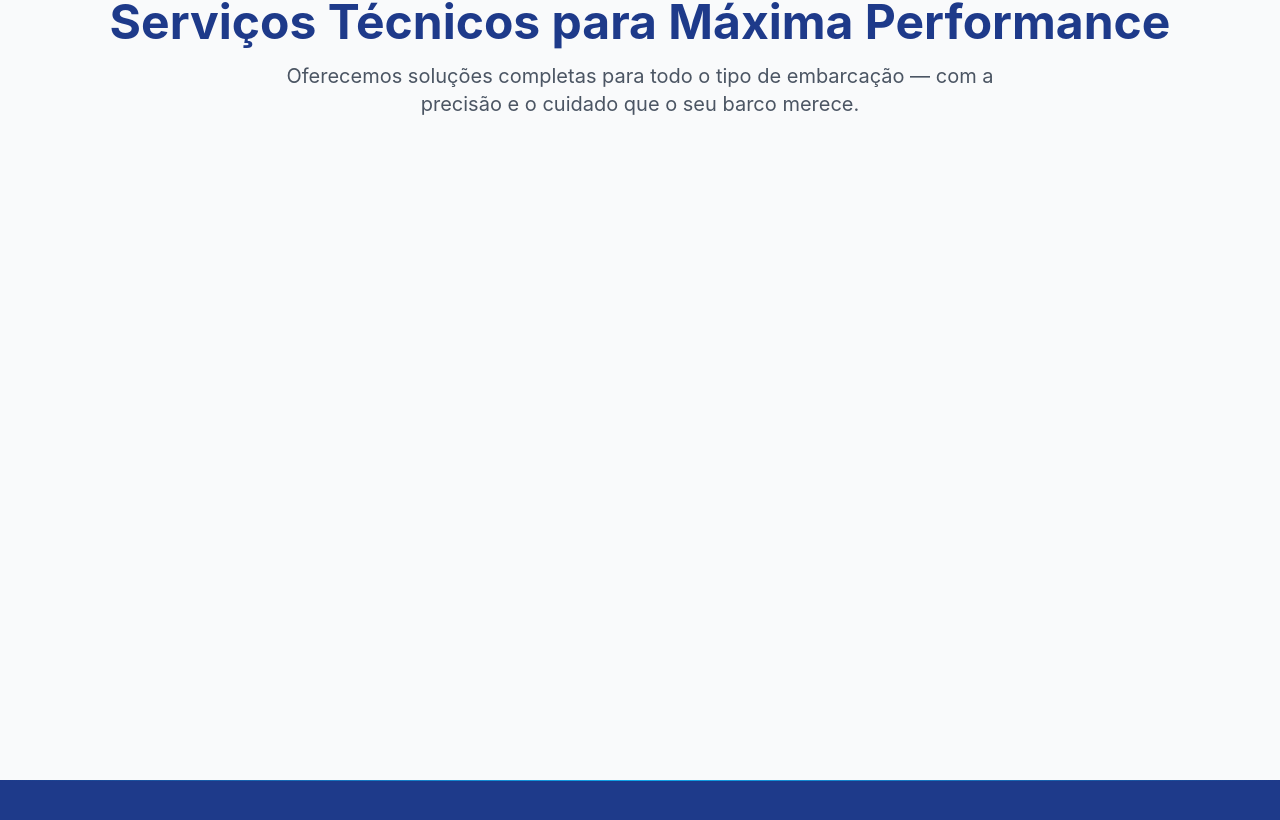
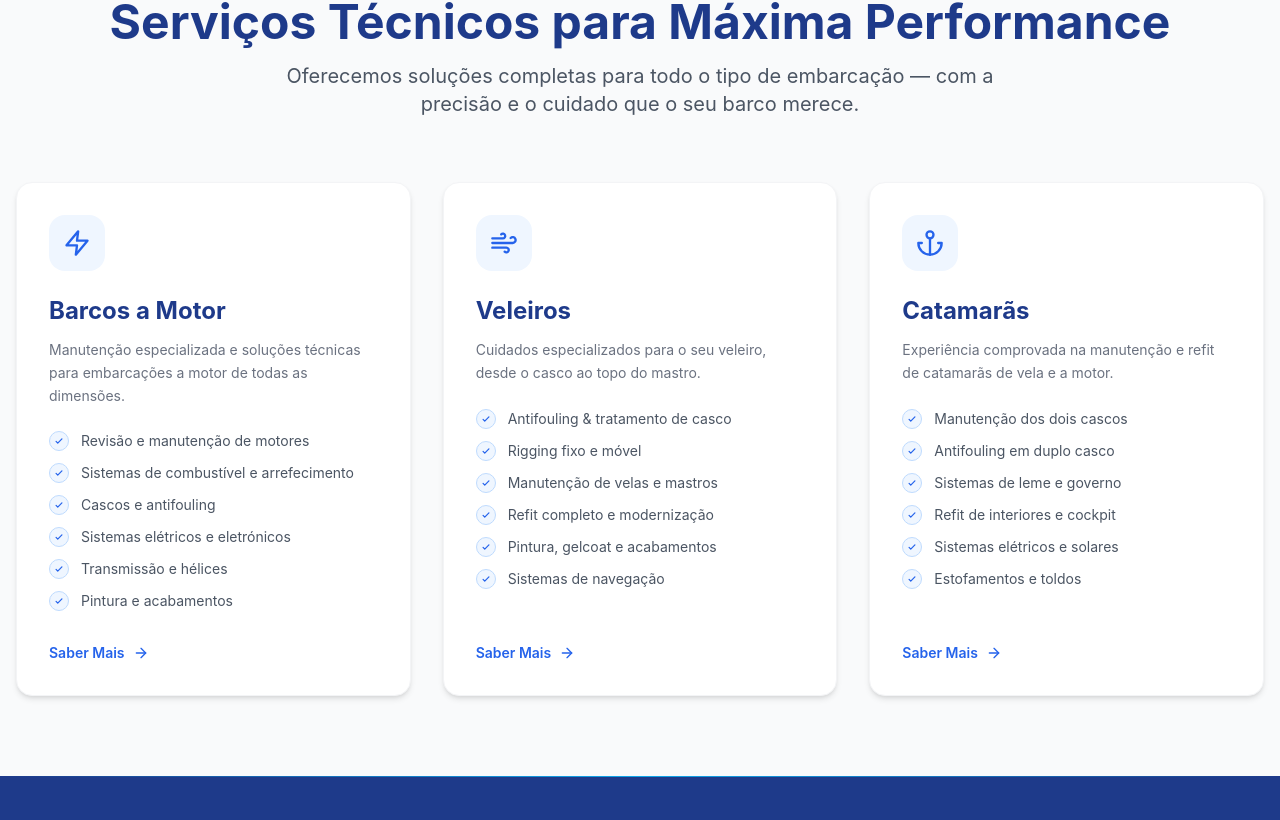
Before and after one commit to eliterunning54-hub/Dm, a React (Vite) app: page / in a window 1280 px wide. Shown: the part 1218-2038 px from the top of the page. Built offline with nearby package versions, Linux system fonts and the light colour scheme.

Commit message:
Update Home.jsx

```diff
--- a/src/pages/Home.jsx
+++ b/src/pages/Home.jsx
@@ -15,10 +15,7 @@ const Home = () => {
     gsap.from('.hero-subtitle', { opacity: 0, y: 30, duration: 1, delay: 0.6 });
     gsap.from('.hero-buttons', { opacity: 0, y: 30, duration: 1, delay: 0.9 });
 
-    gsap.from('.boat-card', {
-      scrollTrigger: { trigger: '.services-section', start: 'top 80%' },
-      opacity: 0, y: 50, stagger: 0.2, duration: 0.8
-    });
+    // Cards com efeito apenas no hover via CSS (ver className nos cards)
 
     // Animação da secção veleiro
     gsap.from('.veleiro-content', {
@@ -79,6 +76,48 @@ const Home = () => {
     'Rigging & Manutenção de Mastros',
     'Refit Completo & Modernização',
     'Pintura, Gelcoat & Acabamentos',
+  ];
+
+  const boatTypes = [
+    {
+      icon: Zap,
+      title: 'Barcos a Motor',
+      description: 'Manutenção especializada e soluções técnicas para embarcações a motor de todas as dimensões.',
+      items: [
+        'Revisão e manutenção de motores',
+        'Sistemas de combustível e arrefecimento',
+        'Cascos e antifouling',
+        'Sistemas elétricos e eletrónicos',
+        'Transmissão e hélices',
+        'Pintura e acabamentos',
+      ]
+    },
+    {
+      icon: Wind,
+      title: 'Veleiros',
+      description: 'Cuidados especializados para o seu veleiro, desde o casco ao topo do mastro.',
+      items: [
+        'Antifouling & tratamento de casco',
+        'Rigging fixo e móvel',
+        'Manutenção de velas e mastros',
+        'Refit completo e modernização',
+        'Pintura, gelcoat e acabamentos',
+        'Sistemas de navegação',
+      ]
+    },
+    {
+      icon: Anchor,
+      title: 'Catamarãs',
+      description: 'Experiência comprovada na manutenção e refit de catamarãs de vela e a motor.',
+      items: [
+        'Manutenção dos dois cascos',
+        'Antifouling em duplo casco',
+        'Sistemas de leme e governo',
+        'Refit de interiores e cockpit',
+        'Sistemas elétricos e solares',
+        'Estofamentos e toldos',
+      ]
+    }
   ];
 
   return (
@@ -167,28 +206,36 @@ const Home = () => {
 
           {/* Cards */}
           <div className="grid md:grid-cols-3 gap-8">
+            {boatTypes.map((boat, index) => {
+              const Icon = boat.icon;
+              return (
+                <div
+                  key={index}
+                  className="boat-card group bg-white p-8 rounded-2xl border border-gray-100 flex flex-col cursor-pointer
+                    shadow-md
+                    transition-all duration-500 ease-out
+                    hover:shadow-2xl hover:shadow-ocean-500/10
+                    hover:-translate-y-3
+                    hover:border-ocean-200
+                    hover:bg-gradient-to-b hover:from-white hover:to-blue-50/40"
+                >
+                  {/* Ícone */}
+                  <div className="w-14 h-14 bg-blue-50 rounded-2xl flex items-center justify-center mb-6 group-hover:bg-blue-600 transition-colors duration-300">
+                    <Icon className="w-7 h-7 text-blue-600 group-hover:text-white transition-colors duration-300" />
+                  </div>
 
-            {/* Card 1 — Barcos a Motor */}
-            <div className="boat-card bg-white p-8 rounded-2xl shadow-md hover:shadow-2xl transition-all duration-300 transform hover:-translate-y-2 border border-gray-100 group">
-              <div className="w-14 h-14 bg-ocean-50 rounded-2xl flex items-center justify-center mb-6 group-hover:bg-ocean-500 transition-colors duration-300">
-                <Zap className="w-7 h-7 text-ocean-500 group-hover:text-white transition-colors duration-300" />
-              </div>
-              <h3 className="text-2xl font-bold text-navy-900 mb-3">Barcos a Motor</h3>
-              <p className="text-gray-500 mb-6 text-sm leading-relaxed">
-                Manutenção especializada e soluções técnicas para embarcações a motor de todas as dimensões.
-              </p>
-              <ul className="space-y-3 mb-8">
-                {[
-                  'Revisão e manutenção de motores',
-                  'Sistemas de combustível e arrefecimento',
-                  'Cascos e antifouling',
-                  'Sistemas elétricos e eletrónicos',
-                  'Transmissão e hélices',
-                  'Pintura e acabamentos',
-                ].map((item, i) => (
+                  {/* Título */}
+                  <h3 className="text-2xl font-bold text-navy-900 mb-3">{boat.title}</h3>
+
+                  {/* Descrição */}
+                  <p className="text-gray-500 mb-6 text-sm leading-relaxed">{boat.description}</p>
+
+                  {/* Lista */}
+                  <ul className="space-y-3 mb-8 flex-grow">
+                    {boat.items.map((item, i) => (
                       <li key={i} className="flex items-center gap-3 text-sm text-gray-600">
-                    <div className="flex-shrink-0 w-5 h-5 rounded-full bg-ocean-50 border border-ocean-200 flex items-center justify-center">
-                      <svg className="w-2.5 h-2.5 text-ocean-500" fill="none" viewBox="0 0 24 24" stroke="currentColor" strokeWidth={3}>
+                        <div className="flex-shrink-0 w-5 h-5 rounded-full bg-blue-50 border border-blue-200 flex items-center justify-center">
+                          <svg className="w-2.5 h-2.5 text-blue-600" fill="none" viewBox="0 0 24 24" stroke="currentColor" strokeWidth={3}>
                             <path strokeLinecap="round" strokeLinejoin="round" d="M5 13l4 4L19 7" />
                           </svg>
                         </div>
@@ -196,86 +243,17 @@ const Home = () => {
                       </li>
                     ))}
                   </ul>
+
+                  {/* Link */}
                   <Link
                     to="/servicos"
-                className="inline-flex items-center gap-2 text-ocean-500 font-semibold text-sm hover:gap-3 transition-all group-hover:text-ocean-600"
+                    className="inline-flex items-center gap-2 text-blue-600 font-semibold text-sm hover:gap-3 transition-all"
                   >
                     Saber Mais <ArrowRight className="w-4 h-4" />
                   </Link>
                 </div>
-
-            {/* Card 2 — Veleiros */}
-            <div className="boat-card bg-white p-8 rounded-2xl shadow-md hover:shadow-2xl transition-all duration-300 transform hover:-translate-y-2 border border-gray-100 group">
-              <div className="w-14 h-14 bg-ocean-50 rounded-2xl flex items-center justify-center mb-6 group-hover:bg-ocean-500 transition-colors duration-300">
-                <Wind className="w-7 h-7 text-ocean-500 group-hover:text-white transition-colors duration-300" />
-              </div>
-              <h3 className="text-2xl font-bold text-navy-900 mb-3">Veleiros</h3>
-              <p className="text-gray-500 mb-6 text-sm leading-relaxed">
-                Cuidados especializados para o seu veleiro, desde o casco ao topo do mastro.
-              </p>
-              <ul className="space-y-3 mb-8">
-                {[
-                  'Antifouling & tratamento de casco',
-                  'Rigging fixo e móvel',
-                  'Manutenção de velas e mastros',
-                  'Refit completo e modernização',
-                  'Pintura, gelcoat e acabamentos',
-                  'Sistemas de navegação',
-                ].map((item, i) => (
-                  <li key={i} className="flex items-center gap-3 text-sm text-gray-600">
-                    <div className="flex-shrink-0 w-5 h-5 rounded-full bg-ocean-50 border border-ocean-200 flex items-center justify-center">
-                      <svg className="w-2.5 h-2.5 text-ocean-500" fill="none" viewBox="0 0 24 24" stroke="currentColor" strokeWidth={3}>
-                        <path strokeLinecap="round" strokeLinejoin="round" d="M5 13l4 4L19 7" />
-                      </svg>
-                    </div>
-                    {item}
-                  </li>
-                ))}
-              </ul>
-              <Link
-                to="/servicos"
-                className="inline-flex items-center gap-2 text-ocean-500 font-semibold text-sm hover:gap-3 transition-all group-hover:text-ocean-600"
-              >
-                Saber Mais <ArrowRight className="w-4 h-4" />
-              </Link>
-            </div>
-
-            {/* Card 3 — Catamarãs */}
-            <div className="boat-card bg-white p-8 rounded-2xl shadow-md hover:shadow-2xl transition-all duration-300 transform hover:-translate-y-2 border border-gray-100 group">
-              <div className="w-14 h-14 bg-ocean-50 rounded-2xl flex items-center justify-center mb-6 group-hover:bg-ocean-500 transition-colors duration-300">
-                <Anchor className="w-7 h-7 text-ocean-500 group-hover:text-white transition-colors duration-300" />
-              </div>
-              <h3 className="text-2xl font-bold text-navy-900 mb-3">Catamarãs</h3>
-              <p className="text-gray-500 mb-6 text-sm leading-relaxed">
-                Experiência comprovada na manutenção e refit de catamarãs de vela e a motor.
-              </p>
-              <ul className="space-y-3 mb-8">
-                {[
-                  'Manutenção dos dois cascos',
-                  'Antifouling em duplo casco',
-                  'Sistemas de leme e orçamento',
-                  'Refit de interiores e cockpit',
-                  'Sistemas elétricos e solares',
-                  'Estofamentos e toldos',
-                ].map((item, i) => (
-                  <li key={i} className="flex items-center gap-3 text-sm text-gray-600">
-                    <div className="flex-shrink-0 w-5 h-5 rounded-full bg-ocean-50 border border-ocean-200 flex items-center justify-center">
-                      <svg className="w-2.5 h-2.5 text-ocean-500" fill="none" viewBox="0 0 24 24" stroke="currentColor" strokeWidth={3}>
-                        <path strokeLinecap="round" strokeLinejoin="round" d="M5 13l4 4L19 7" />
-                      </svg>
-                    </div>
-                    {item}
-                  </li>
-                ))}
-              </ul>
-              <Link
-                to="/servicos"
-                className="inline-flex items-center gap-2 text-ocean-500 font-semibold text-sm hover:gap-3 transition-all group-hover:text-ocean-600"
-              >
-                Saber Mais <ArrowRight className="w-4 h-4" />
-              </Link>
-            </div>
-
+              );
+            })}
           </div>
         </div>
       </section>
```
Lines whose indentation alone changed are shown as unchanged.
